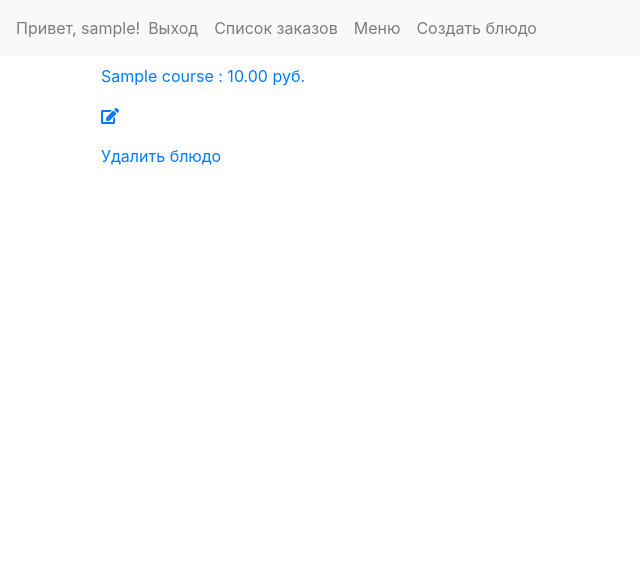
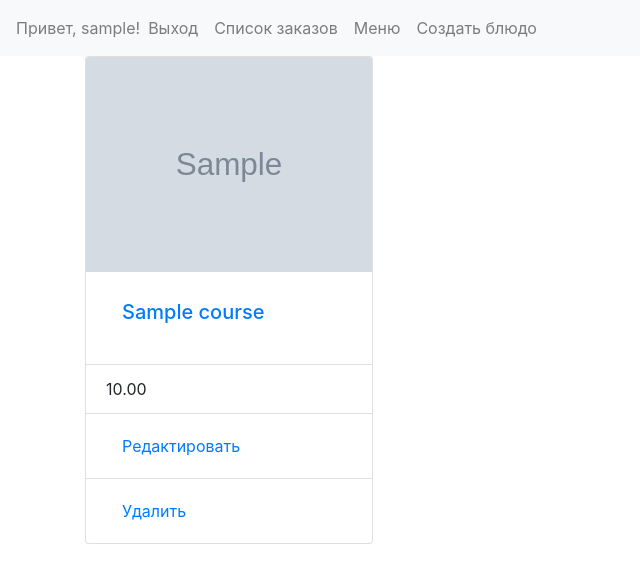
Before and after one commit to galubezzz/python-group_1-homework_44-maria_galunova, a Django app: page /courses in a window 1280 px wide. Shown: the top 583 px of the page, without its empty margins (0-640 px from the left). Run offline with Django 3.2, Linux system fonts and the light colour scheme; a user stored in the database is signed in; tables that the repository leaves empty hold one stand-in row (values such as "Sample post"); grey boxes marked "Sample" are stand-in pictures; parts of the project's set-up code (start-up, migrations or seed data) failed here and were passed over; some libraries are stand-ins or nearby versions.

Commit message:
fixed the layout

```diff
--- a/source/webapp/forms.py
+++ b/source/webapp/forms.py
@@ -9,7 +9,7 @@ class CourseForm(forms.ModelForm):
 class OrderForm(forms.ModelForm):
     class Meta:
         model = Order
-        exclude = ['status']
+        exclude = ['status', 'operator', 'courier']
 
 class OrderUpdateForm(forms.ModelForm):
     class Meta:
--- a/source/webapp/templates/course_list.html
+++ b/source/webapp/templates/course_list.html
@@ -7,9 +7,17 @@
 {% endblock %}
 {% block content %}
     {% for course in course_list %}
-        <a href="{% url 'webapp:course_detail' course.pk %}" class="nav-link">{{ course.name }}  : {{ course.price }} руб.</a>
-        <a href="{% url 'webapp:course_update' course.pk %}" class="nav-link"><i class="fas fa-edit"></i></a>
-        <a href="{% url 'webapp:course_delete' course.pk %}" class="nav-link">Удалить блюдо</a>
+        <div class="card" style="width: 18rem;">
+          <img src="{{ course.photo.url }}" class="card-img-top" alt="Картинка еды">
+          <div class="card-body">
+            <h5 class="card-title"><a href="{% url 'webapp:course_detail' course.pk %}" class="nav-link">{{ course.name }}</a></h5>
+          </div>
+          <ul class="list-group list-group-flush">
+                <li class="list-group-item">{{ course.price }}</li>
+                <li class="list-group-item"><a href="{% url 'webapp:course_update' course.pk %}" class="nav-link">Редактировать</a></li>
+              <li class="list-group-item"><a href="{% url 'webapp:course_delete' course.pk %}" class="nav-link">Удалить</a></li>
+          </ul>
+        </div>
     {% endfor %}
 {% endblock %}
 
--- a/source/webapp/views.py
+++ b/source/webapp/views.py
@@ -62,6 +62,12 @@ class OrderCreateView(LoginRequiredMixin, PermissionRequiredMixin, CreateView):
     form_class = OrderForm
     permission_required = 'webapp.view_order'
 
+    def form_valid(self, form):
+        form.instance.status = 'new'
+        form.instance.operator = self.request.user
+        return super().form_valid(form)
+
+
     def get_success_url(self):
         return reverse('webapp:order_detail', kwargs={'pk': self.object.pk})
 
@@ -74,6 +80,7 @@ class OrderUpdateView(LoginRequiredMixin, PermissionRequiredMixin, UpdateView):
 
     def get_success_url(self):
         return reverse('webapp:order_detail', kwargs={'pk': self.object.pk})
+
 
 class OrderCancelView(LoginRequiredMixin, PermissionRequiredMixin, UpdateView):
     model = Order
@@ -89,7 +96,6 @@ class OrderCancelView(LoginRequiredMixin, PermissionRequiredMixin, UpdateView):
             print("Заказ нельзя отменить")
         order.save()
         return redirect('webapp:order_list')
-
 
     def get_success_url(self):
         return reverse('webapp:order_detail', kwargs={'pk': self.object.pk})
```
Also changed, not shown: source/webapp/templates/course_detail.html (+9 -3 lines), source/webapp/templates/order_list.html (+10 -4 lines).
